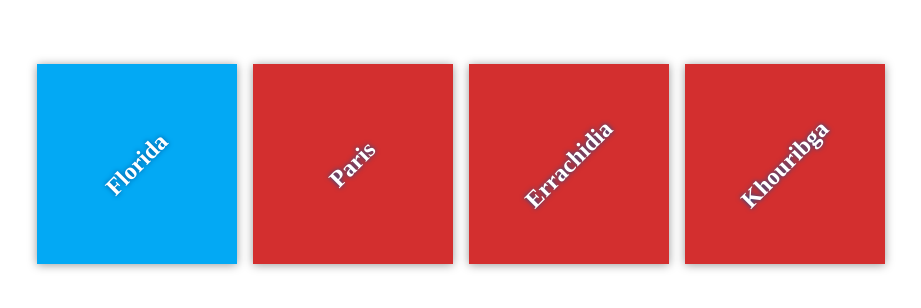
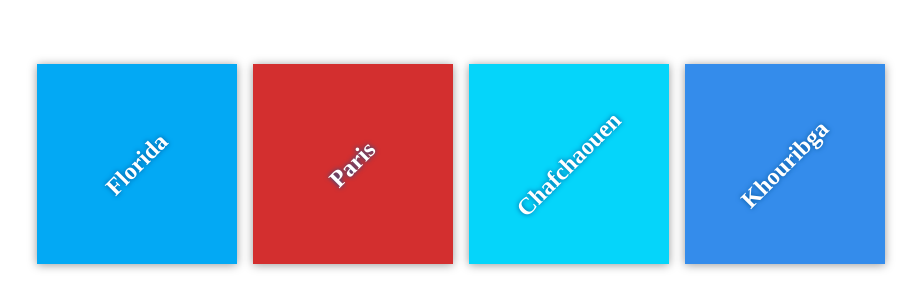
Before and after one commit to DgrinderHZ/my-travel-plans, a plain HTML site: page index.html in a window 1280 px wide. Shown: the part 236-544 px from the top of the page, without its empty margins (179-1100 px from the left). Drawn offline with Linux system fonts and the light colour scheme.

Commit message:
Update index.html

```diff
--- a/index.html
+++ b/index.html
@@ -18,11 +18,11 @@
                 <h2>Paris</h2>
             </div>
 
-            <div class="destination" id="paris">
-                <h2>Errachidia</h2>
+            <div class="destination" id="Chafchaouen">
+                <h2>Chafchaouen</h2>
             </div>
 
-            <div class="destination" id="paris">
+            <div class="destination" id="Khouribga">
                 <h2>Khouribga</h2>
             </div>
         </div>
```
